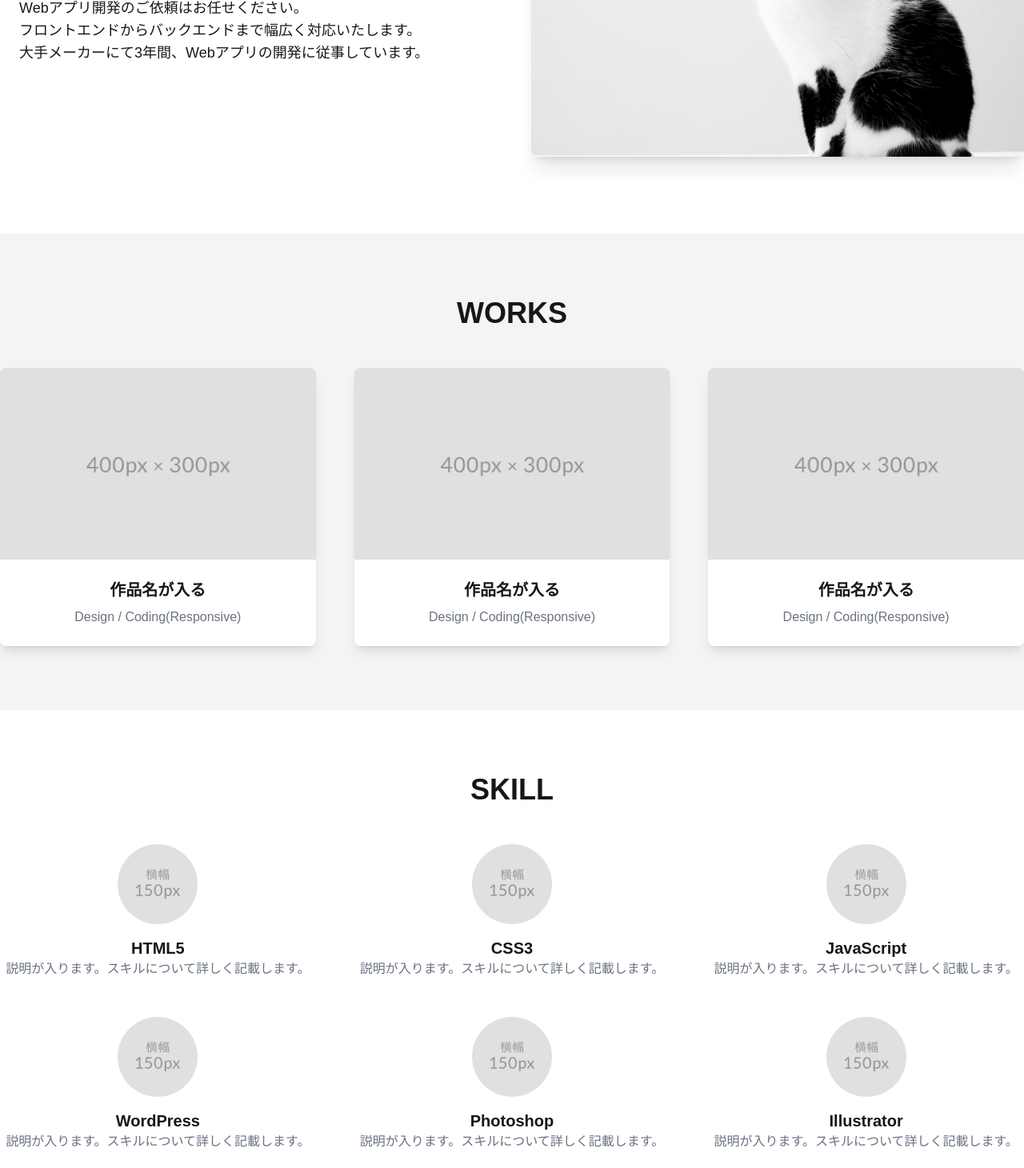
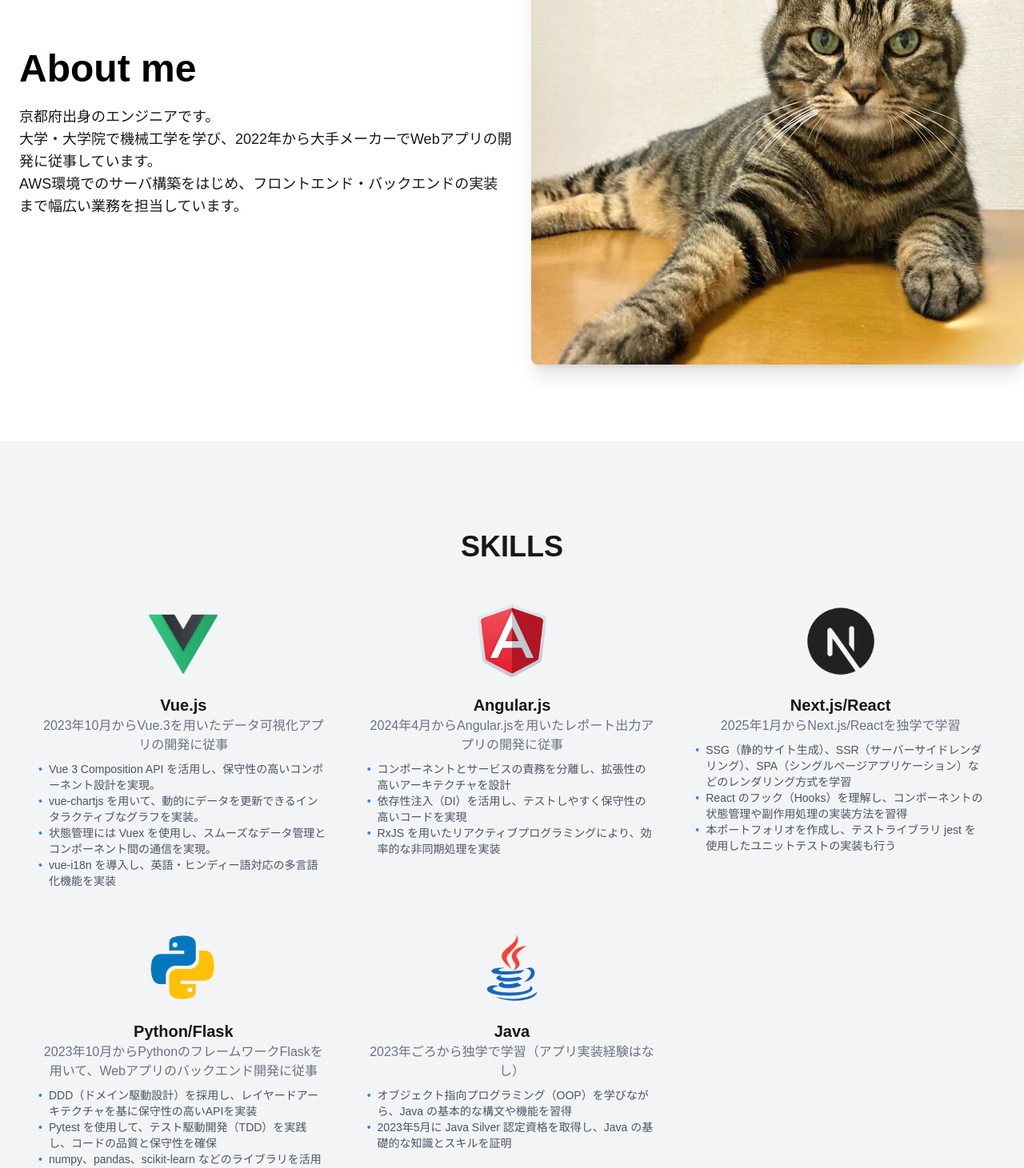
Before and after one commit to Wakamatu57/my-portfolio, a Next.js app: page / in a window 1280 px wide. Shown: the part 200-1661 px from the top of the page at 80% size. Built offline with nearby package versions, Linux system fonts and the light colour scheme.

Commit message:
スキルコンポーネントの実装

```diff
--- /dev/null
+++ b/src/app/components/image-info-card/index.tsx
@@ -0,0 +1,30 @@
+import Image from 'next/image';
+import { ImageInfo } from '@/app/types/ImageInfo';
+
+const ImageInfoCard = ({ imageInfo }: { imageInfo: ImageInfo }) => {
+  return (
+    <div className="text-center">
+      <Image
+        className="mx-auto mb-4"
+        src={`/img/${imageInfo.imageUrl}`}
+        alt={imageInfo.name}
+        width={100}
+        height={100}
+      />
+      <h3 className="text-xl font-semibold">{imageInfo.name}</h3>
+      <p className="text-gray-500">{imageInfo.title}</p>
+      {imageInfo.details && (
+        <ul className="mt-2 text-gray-600 text-sm text-left inline-block">
+          {imageInfo.details.map((detail, i) => (
+            <li key={i} className="flex items-start">
+              <span className="mr-2 text-blue-500">•</span>
+              {detail}
+            </li>
+          ))}
+        </ul>
+      )}
+    </div>
+  );
+};
+
+export default ImageInfoCard;
--- /dev/null
+++ b/src/app/components/skill/index.tsx
@@ -0,0 +1,70 @@
+import { ImageInfo } from '@/app/types/ImageInfo';
+import ImageInfoCard from '../image-info-card';
+
+const Skills = () => {
+  const skills: ImageInfo[] = [
+    {
+      name: 'Vue.js',
+      title: '2023年10月からVue.3を用いたデータ可視化アプリの開発に従事',
+      details: [
+        'Vue 3 Composition API を活用し、保守性の高いコンポーネント設計を実現。',
+        'vue-chartjs を用いて、動的にデータを更新できるインタラクティブなグラフを実装。',
+        '状態管理には Vuex を使用し、スムーズなデータ管理とコンポーネント間の通信を実現。',
+        'vue-i18n を導入し、英語・ヒンディー語対応の多言語化機能を実装',
+      ],
+      imageUrl: 'vue.png',
+    },
+    {
+      name: 'Angular.js',
+      title: '2024年4月からAngular.jsを用いたレポート出力アプリの開発に従事',
+      details: [
+        'コンポーネントとサービスの責務を分離し、拡張性の高いアーキテクチャを設計',
+        '依存性注入（DI）を活用し、テストしやすく保守性の高いコードを実現',
+        'RxJS を用いたリアクティブプログラミングにより、効率的な非同期処理を実装',
+      ],
+      imageUrl: 'angular.png',
+    },
+    {
+      name: 'Next.js/React',
+      title: '2025年1月からNext.js/Reactを独学で学習',
+      details: [
+        'SSG（静的サイト生成）、SSR（サーバーサイドレンダリング）、SPA（シングルページアプリケーション）などのレンダリング方式を学習',
+        'React のフック（Hooks）を理解し、コンポーネントの状態管理や副作用処理の実装方法を習得',
+        '本ポートフォリオを作成し、テストライブラリ jest を使用したユニットテストの実装も行う',
+      ],
+      imageUrl: 'next.png',
+    },
+    {
+      name: 'Python/Flask',
+      title:
+        '2023年10月からPythonのフレームワークFlaskを用いて、Webアプリのバックエンド開発に従事',
+      details: [
+        'DDD（ドメイン駆動設計）を採用し、レイヤードアーキテクチャを基に保守性の高いAPIを実装',
+        'Pytest を使用して、テスト駆動開発（TDD）を実践し、コードの品質と保守性を確保',
+        'numpy、pandas、scikit-learn などのライブラリを活用し、データ処理や機械学習の機能を実装',
+      ],
+      imageUrl: 'python.png',
+    },
+    {
+      name: 'Java',
+      title: '2023年ごろから独学で学習（アプリ実装経験はなし）',
+      details: [
+        'オブジェクト指向プログラミング（OOP）を学びながら、Java の基本的な構文や機能を習得',
+        '2023年5月に Java Silver 認定資格を取得し、Java の基礎的な知識とスキルを証明',
+      ],
+      imageUrl: 'Java.png',
+    },
+  ];
+  return (
+    <div className="max-w-screen-xl mx-auto text-center">
+      <h2 className="text-4xl font-semibold mb-12">SKILLS</h2>
+      <div className="grid grid-cols-1 md:grid-cols-2 lg:grid-cols-3 gap-12 px-6 md:px-12">
+        {skills.map((skill, index) => (
+          <ImageInfoCard imageInfo={skill} key={index} />
+        ))}
+      </div>
+    </div>
+  );
+};
+
+export default Skills;
--- a/src/app/page.tsx
+++ b/src/app/page.tsx
@@ -1,6 +1,9 @@
 import Image from 'next/image';
 import Link from 'next/link';
 import Header from './components/header';
+import SplitSection from './components/split';
+import Works from './components/work';
+import Skills from './components/skill';
 
 export default function Home() {
   return (
@@ -8,93 +11,15 @@ export default function Home() {
       <Header />
       {/* Main content */}
       <main>
-        {/* Split section */}
-        <div className="flex flex-col md:flex-row py-24 bg-split bg-cover bg-center relative">
-          <div className="flex-1 text-center md:text-left p-6">
-            <h2 className="text-5xl font-bold leading-tight text-black mb-4">
-              TAISHI KATO
-            </h2>
-            <p className="text-lg text-black opacity-90 mb-6">
-              Webアプリ開発のご依頼はお任せください。
-              <br />
-              フロントエンドからバックエンドまで幅広く対応いたします。
-              <br />
-              大手メーカーにて3年間、Webアプリの開発に従事しています。
-              <br />
-            </p>
-          </div>
-          <div className="flex-1 relative rounded-lg shadow-xl min-h-[300px]">
-            <Image
-              src="/img/mv.jpg"
-              alt="Main Image"
-              layout="fill" // 親要素を完全に覆う
-              objectFit="cover" // 画像の縦横比を保持しつつ親要素を覆う
-              className="rounded-lg"
-            />
-          </div>
-        </div>
-
-        {/* Works section */}
-        <section id="works" className="py-20 bg-gray-100">
-          <div className="max-w-screen-xl mx-auto text-center">
-            <h2 className="text-4xl font-semibold mb-12">WORKS</h2>
-            <div className="grid grid-cols-1 md:grid-cols-3 gap-12">
-              {/* Work Item */}
-              {['work1', 'work2', 'work3'].map((work, index) => (
-                <div
-                  key={index}
-                  className="group shadow-lg rounded-lg overflow-hidden transform transition-all hover:scale-105"
-                >
-                  <Image
-                    className="w-full h-60 object-cover"
-                    src={`/img/works-dummy-thumb.jpg`}
-                    alt={`Work ${index + 1}`}
-                    width={600}
-                    height={400}
-                  />
-                  <div className="p-6 bg-white">
-                    <h3 className="text-xl font-semibold mb-2">作品名が入る</h3>
-                    <p className="text-gray-500">Design / Coding(Responsive)</p>
-                  </div>
-                </div>
-              ))}
-            </div>
-          </div>
-        </section>
+        <SplitSection />
 
         {/* Skills section */}
-        <section id="skill" className="py-20 bg-white">
-          <div className="max-w-screen-xl mx-auto text-center">
-            <h2 className="text-4xl font-semibold mb-12">SKILL</h2>
-            <div className="grid grid-cols-2 md:grid-cols-3 gap-12">
-              {[
-                'HTML5',
-                'CSS3',
-                'JavaScript',
-                'WordPress',
-                'Photoshop',
-                'Illustrator',
-              ].map((skill, index) => (
-                <div key={index} className="text-center">
-                  <Image
-                    className="mx-auto mb-4"
-                    src={`/img/icon_skill.png`}
-                    alt={skill}
-                    width={100}
-                    height={100}
-                  />
-                  <h3 className="text-xl font-semibold">{skill}</h3>
-                  <p className="text-gray-500">
-                    説明が入ります。スキルについて詳しく記載します。
-                  </p>
-                </div>
-              ))}
-            </div>
-          </div>
+        <section id="skill" className="py-28 bg-gray-100">
+          <Skills />
         </section>
 
         {/* Contact section */}
-        <section id="contact" className="py-20 bg-gray-100">
+        <section id="contact" className="py-28 bg-white">
           <div className="max-w-screen-xl mx-auto text-center">
             <h2 className="text-4xl font-semibold mb-6">CONTACT</h2>
             <p className="text-lg text-gray-700 mb-8">
@@ -125,7 +50,7 @@ export default function Home() {
 
       {/* Footer */}
       <footer className="py-6 bg-gradient-to-r from-blue-500 to-indigo-600 text-white text-center">
-        <div>&copy; 2025 TARO YAMADA</div>
+        <div>&copy; 2025 WAKAMATU</div>
       </footer>
     </div>
   );
--- /dev/null
+++ b/src/app/types/ImageInfo.tsx
@@ -0,0 +1,6 @@
+export type ImageInfo = {
+  name: string;
+  title: string;
+  details: string[];
+  imageUrl: string;
+};
```
